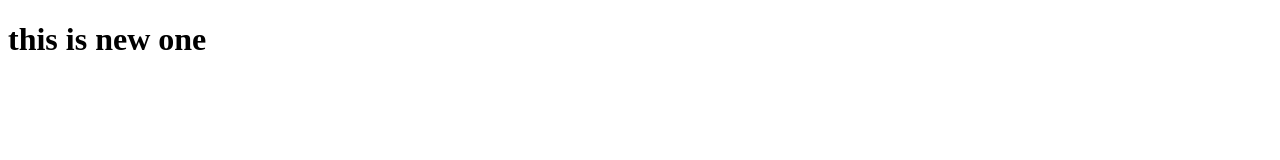
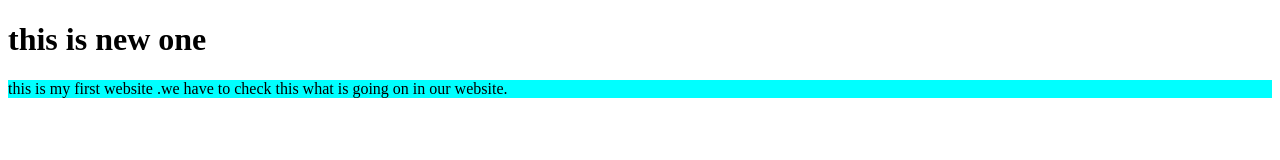
Before and after one commit to DebasisLeo/Demo, a plain HTML site: page index.html in a window 1280 px wide. Drawn offline with Linux system fonts and the light colour scheme.

Commit message:
second commit

```diff
--- a/index.html
+++ b/index.html
@@ -3,9 +3,11 @@
 <head>
     <meta charset="UTF-8">
     <meta name="viewport" content="width=device-width, initial-scale=1.0">
+    <link rel="stylesheet" href="styles/blog.css">
     <title>Document</title>
 </head>
 <body>
     <h1>this is new one</h1>
+    <p>this is my first website .we have to check this what is going on in our website.</p>
 </body>
 </html>
--- /dev/null
+++ b/styles/blog.css
@@ -0,0 +1,3 @@
+p{
+    background-color: aqua;
+}
```
